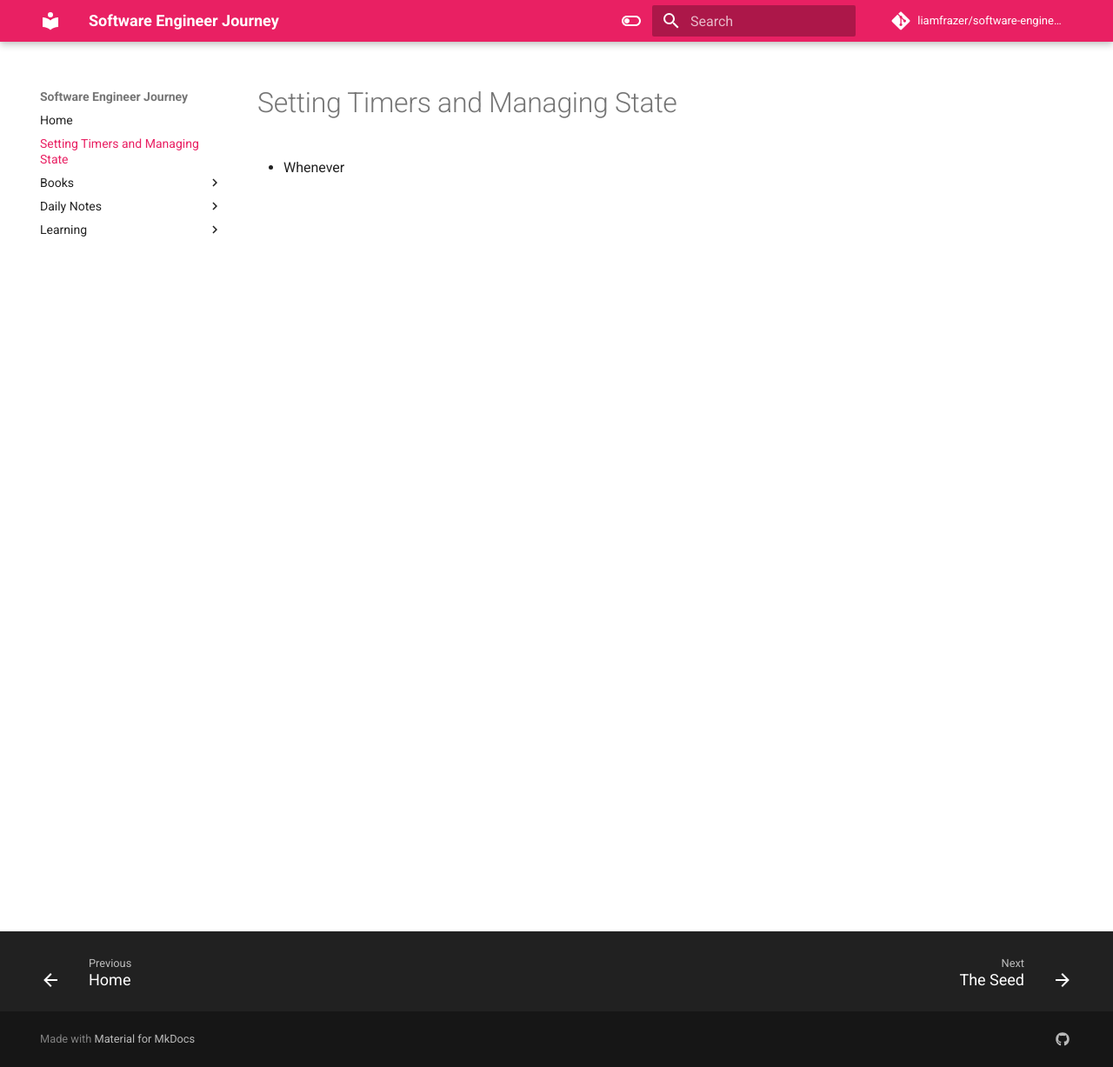
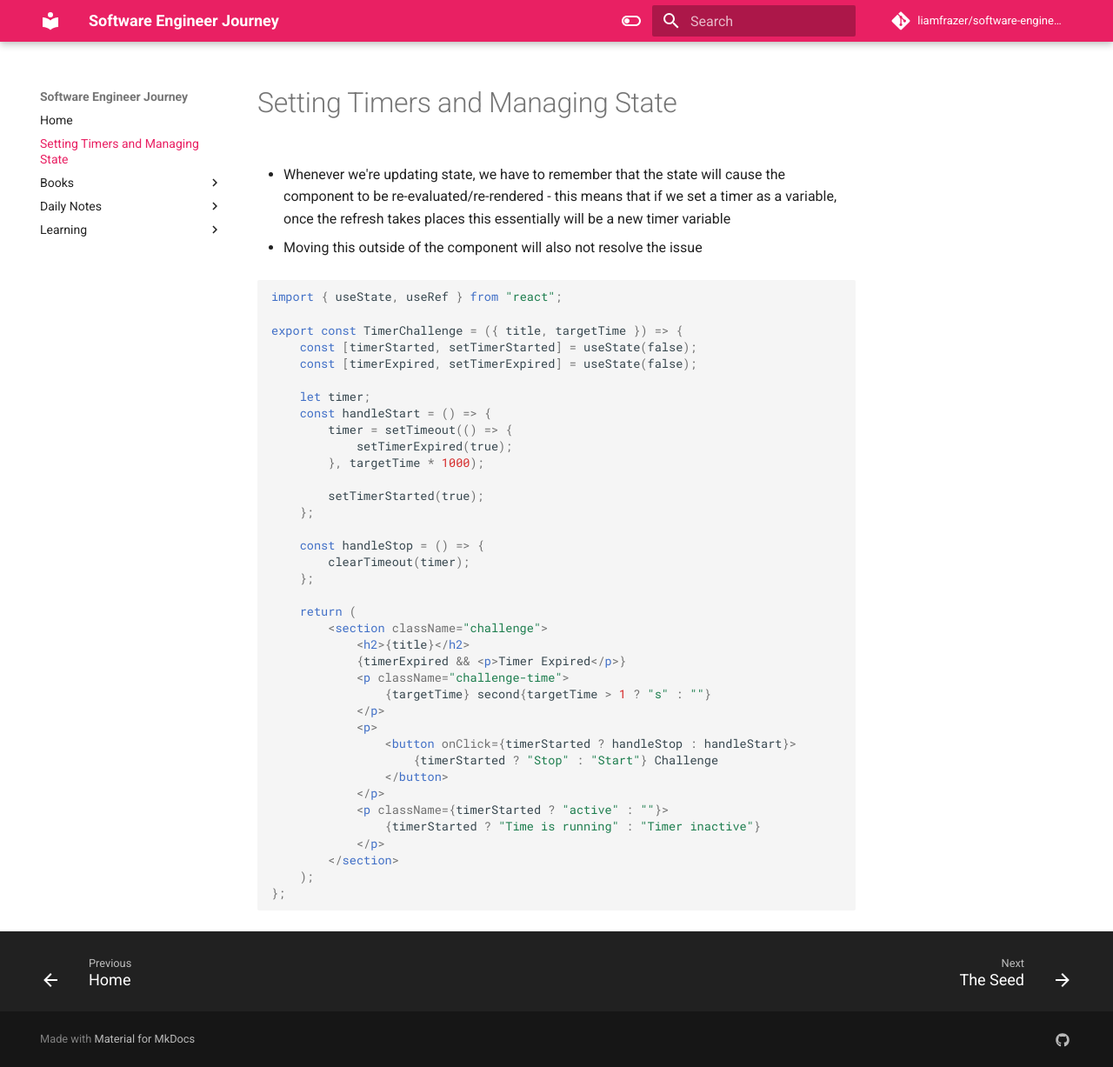
Before and after one commit to liamfrazer/software-engineer-journey, an MkDocs documentation site: the page built from docs/Setting Timers and Managing State.md, in a window 1280 px wide and 1227 px high. Shown: the whole window at 87% size. Built offline with MkDocs 1.6.1 and Material for MkDocs 9.7.7, drawn with Linux system fonts in a browser that asks for light colours; comment, search, counter and statistics services are not loaded.

Commit message:
vault backup: 2023-12-29 14:23:45

````diff
--- a/docs/Setting Timers and Managing State.md
+++ b/docs/Setting Timers and Managing State.md
@@ -6,4 +6,48 @@ tags:
   - timers
 ---
 # Setting Timers and Managing State
-* Whenever
+* Whenever we're updating state, we have to remember that the state will cause the component to be re-evaluated/re-rendered - this means that if we set a timer as a variable, once the refresh takes places this essentially will be a new timer variable
+
+* Moving this outside of the component will also not resolve the issue
+
+
+```jsx
+import { useState, useRef } from "react";
+
+export const TimerChallenge = ({ title, targetTime }) => {
+	const [timerStarted, setTimerStarted] = useState(false);
+	const [timerExpired, setTimerExpired] = useState(false);
+
+	let timer;
+	const handleStart = () => {
+		timer = setTimeout(() => {
+			setTimerExpired(true);
+		}, targetTime * 1000);
+
+		setTimerStarted(true);
+	};
+
+	const handleStop = () => {
+		clearTimeout(timer);
+	};
+
+	return (
+		<section className="challenge">
+			<h2>{title}</h2>
+			{timerExpired && <p>Timer Expired</p>}
+			<p className="challenge-time">
+				{targetTime} second{targetTime > 1 ? "s" : ""}
+			</p>
+			<p>
+				<button onClick={timerStarted ? handleStop : handleStart}>
+					{timerStarted ? "Stop" : "Start"} Challenge
+				</button>
+			</p>
+			<p className={timerStarted ? "active" : ""}>
+				{timerStarted ? "Time is running" : "Timer inactive"}
+			</p>
+		</section>
+	);
+};
+
+```
````
